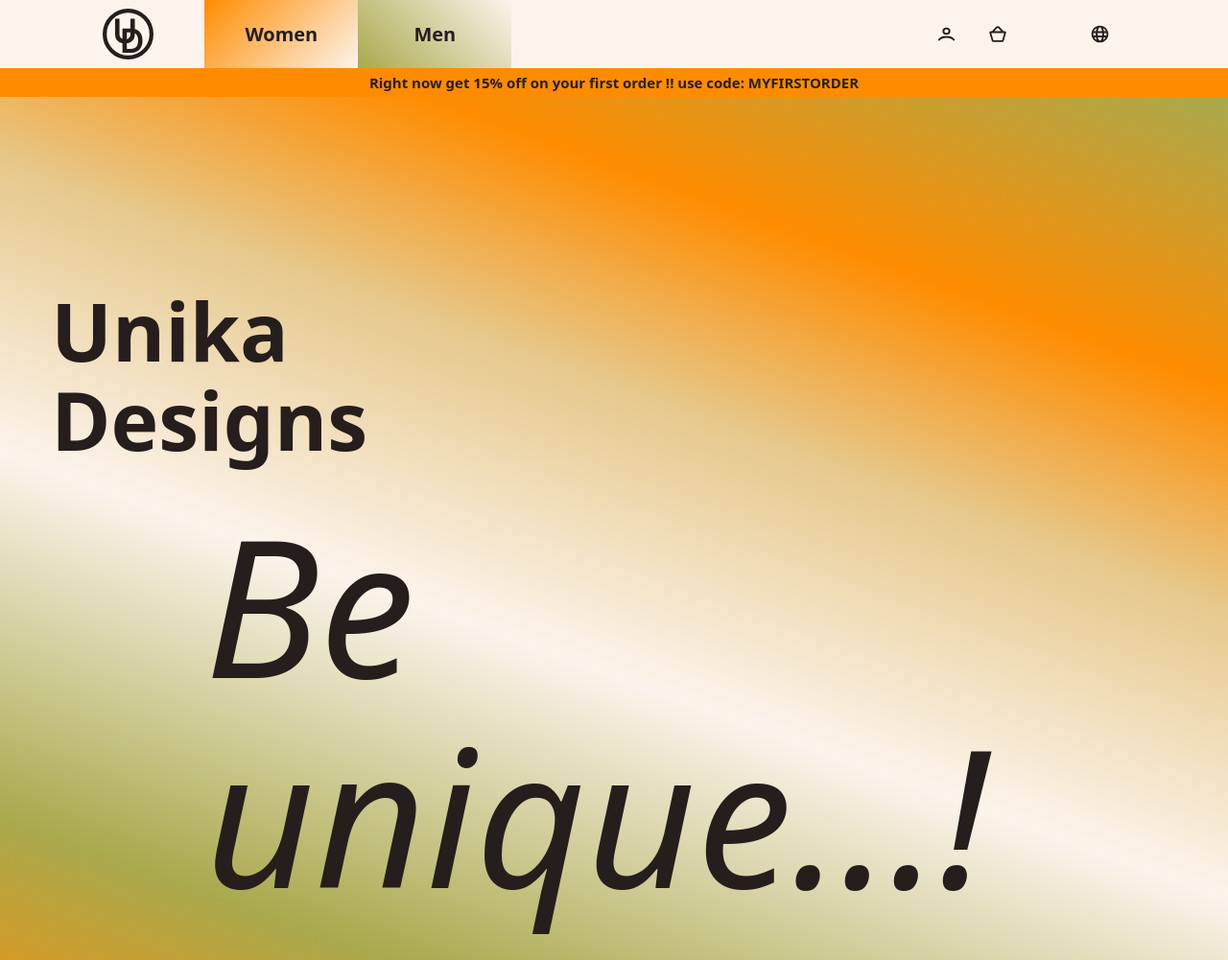
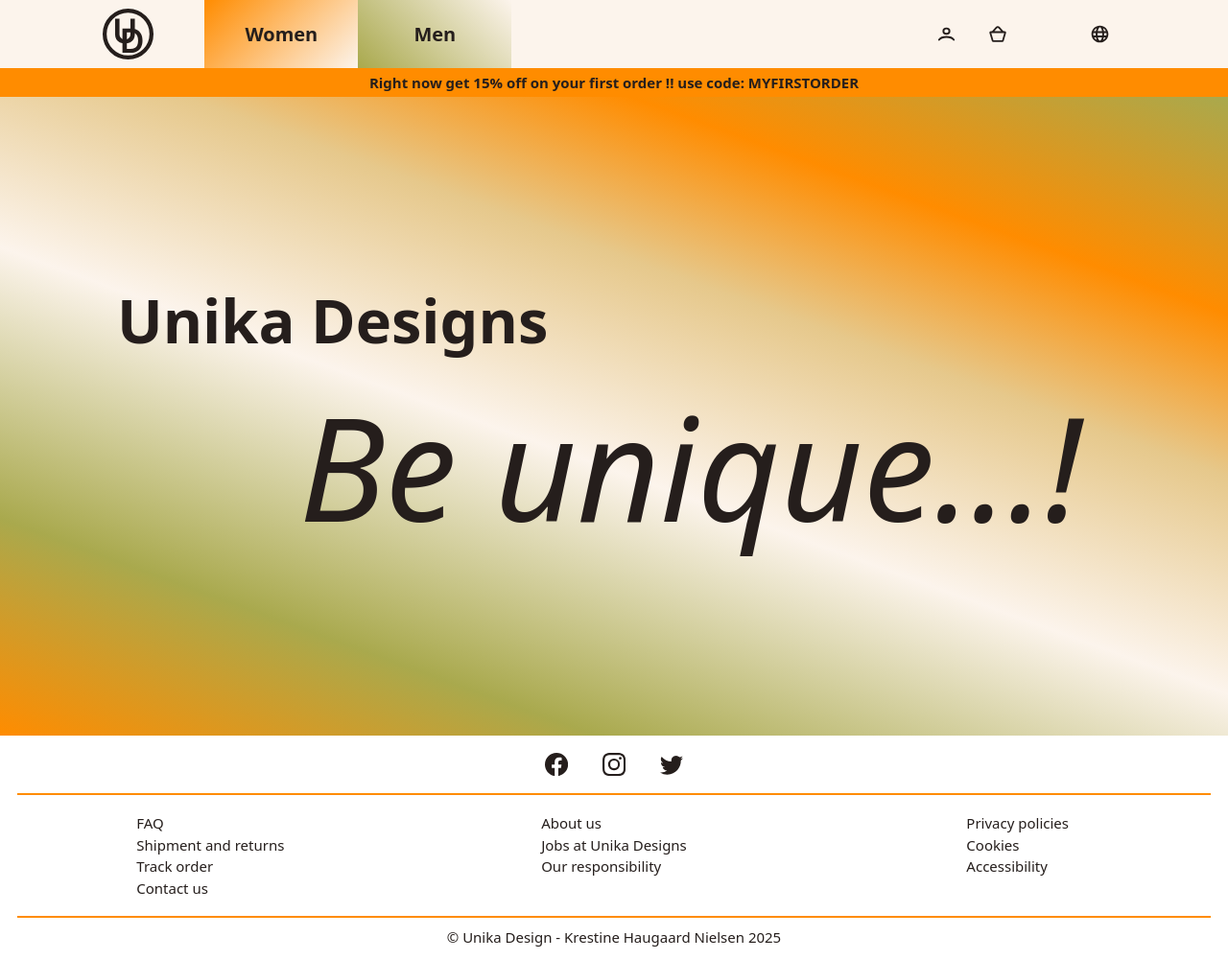
Before and after one commit to krestineHaugaard/ui_webdev_exam_2025, a plain HTML site: page index.html in a window 1280 px wide. Shown: the top 1001 px of the page at 96% size. Drawn offline with Linux system fonts and the light colour scheme; a web font is replaced by a local one.

Commit message:
footer done

```diff
--- a/css/home.css
+++ b/css/home.css
@@ -6,18 +6,26 @@
     > header{
         grid-column: 1 / -1;
         background: var(--frontPage);
+        padding-block: 3rem;
 
         display: grid;
         grid-template-columns: var(--grid-small);
 
         h1{
-            grid-column: 5 / 7;
-            font-size: var(--size-4);
+            grid-column: 1 / 9;
+            margin-block: 0.5rem;
+            margin-inline: auto;
+            font-size: var(--size-2);
+            font-weight: var(--thickFont);
         }
 
         h2{
-            grid-column: 6 / 9;
+            grid-column: 1 / -1;
+            margin-block: 0.5rem;
+            margin-inline: auto;
             font-size: var(--size-3);
+            font-family: var(--fontRubikGlitch);
+            font-style: italic;
         }
     }
 }
@@ -27,16 +35,16 @@
     main{
 
         > header{
-
-            display: grid;
-            grid-template-columns: var(--grid-small);
+            padding-block: 5rem;
 
             h1{
-                grid-column: 5 / 7;
+                margin-block: 1rem;
+                font-size: var(--size-3);
             }
 
             h2{
-                grid-column: 6 / 9;
+                margin-block: 1rem;
+                font-size: var(--size-5);
             }
         }
     }
@@ -47,26 +55,19 @@
     main{
 
         > header{
-
-            display: grid;
             grid-template-columns: var(--grid-big);
             padding-block: 10rem;
 
             h1{
                 grid-column: 2/ -13;
                 margin-block: 1rem;
-                margin-inline: auto;
-                font-size: var(--size-5);
-                font-weight: var(--thickFont);
+                font-size: var(--size-4);
             }
 
             h2{
                 grid-column: 5/ -2;
-                margin-inline: auto;
                 margin-block: 1rem;
-                font-size: var(--size-8);
-                font-family: var(--fontRubikGlitch);
-                font-style: italic;
+                font-size: var(--size-7);
             }
         }
     }
--- a/css/styles.css
+++ b/css/styles.css
@@ -15,7 +15,7 @@
         display: grid;
         grid-template-columns: var(--grid-small);
 
-        img{
+        a{
             grid-column: 2;
             padding-block: 0.5rem;
         }
@@ -62,7 +62,6 @@
                 margin-block: 0.2rem;
             }
         }
-
     }
 
 
@@ -75,6 +74,69 @@
     footer{
         display: grid;
         grid-template-columns: var(--grid-small);
+        gap: 0.5rem;
+        padding-inline: 0.5rem;
+
+        .social-media{
+            grid-column: 1/-1;
+            grid-row: 1;
+            display: flex;
+            flex-direction: row;
+            gap: 1rem;
+            justify-content: center;
+            border-bottom: 2px solid var(--accentColTwo);
+            padding: 0.5rem;
+
+            svg{
+                width: 8%;
+                height: auto;
+            }
+        }
+
+        section{
+            p, svg{
+                cursor: pointer;
+            }
+        }
+
+        .question-section{
+            grid-column: 1/5;
+            grid-row: 2;
+            place-self: start center;
+
+            p{
+                 font-size: var(--size--1);
+            }
+        }
+
+        .about-section{
+            grid-column: 5/9;
+            grid-row: 2;
+            place-self: start center;
+
+            p{
+                 font-size: var(--size--1);
+            }
+        }
+
+        .policies-section{
+            grid-column: -1/-5;
+            grid-row: 2;
+            place-self: start center;
+
+            p{
+                 font-size: var(--size--1);
+            }
+        }
+
+        > p{
+            grid-column: 1/-1;
+            grid-row: 3;
+            text-align: center;
+            font-size: var(--size--1);
+            border-top: 2px solid var(--accentColTwo);
+            padding: 0.5rem;
+        }
 
     }
 
@@ -84,52 +146,29 @@
     body {
 
         > header{
-            display: grid;
-            grid-template-columns: var(--grid-small);
-
-            img{
-                grid-column: 2;
-            }
 
             button{
 
                 img{
                     width: 50%;
                     height: auto;
-                    place-self: center;
                 }
             }
-
-            button.btn-category-woman{
-                grid-column: 1/7;
-                grid-row: 2;
-            }
-            button.btn-category-men{
-                grid-column: 7/-1;
-                grid-row: 2;
-            }
-            button.btn-user-profile{
-                grid-column: -6;
-            }
-            button.btn-user-basket{
-                grid-column: -5;
-            }
-            button.btn-user-language{
-                grid-column: -3;
-            }
-
-        }
-
-        main{
-            display: grid;
-            grid-template-columns: var(--grid-small);
-
         }
 
         footer{
-            display: grid;
-            grid-template-columns: var(--grid-small);
+            gap: 1rem;
+            padding-inline: 1rem;
 
+            .social-media{
+                gap: 1rem;
+                padding: 1rem;
+
+                svg{
+                    width: 5%;
+                    height: auto;
+                }
+            }
         }
     }
 }
@@ -138,20 +177,10 @@
     body {
 
         > header{
-            display: grid;
             grid-template-columns: var(--grid-big);
 
-            img{
+            a{
                 grid-column: 3;
-            }
-
-            button{
-
-                img{
-                    width: 50%;
-                    height: auto;
-                    place-self: center;
-                }
             }
 
             button.btn-category-woman{
@@ -174,15 +203,21 @@
 
         }
 
-         main{
-            display: grid;
+        main{
             grid-template-columns: var(--grid-big);
-
         }
 
-        footer{
-            display: grid;
-            grid-template-columns: var(--grid-big);
+       footer{
+
+            .social-media{
+                gap: 2rem;
+
+                svg{
+
+                    width: 2%;
+                    height: auto;
+                }
+            }
 
         }
     }
--- a/index.html
+++ b/index.html
@@ -9,7 +9,7 @@
 </head>
 <body >
     <header>
-        <img src="assets/Group 5.svg" alt="Unika Designs logo">
+        <a aria-label="Unika designs logo" href="index.html"><img aria-hidden="true" src="assets/Group 5.svg" alt="Unika Designs logo"></a>
         <button class="btn-category-woman">Women</button>
         <button class="btn-category-men">Men</button>
         <button class="btn-user-profile"><img src="assets/user-profile-03.svg" alt="User profile"></button>
@@ -30,7 +30,7 @@
         </header>
     </main>
     <footer>
-        <section>
+        <section class="social-media">
             <svg xmlns="http://www.w3.org/2000/svg" width="16" height="16" fill="currentColor" class="bi bi-facebook" viewBox="0 0 16 16">
                 <path d="M16 8.049c0-4.446-3.582-8.05-8-8.05C3.58 0-.002 3.603-.002 8.05c0 4.017 2.926 7.347 6.75 7.951v-5.625h-2.03V8.05H6.75V6.275c0-2.017 1.195-3.131 3.022-3.131.876 0 1.791.157 1.791.157v1.98h-1.009c-.993 0-1.303.621-1.303 1.258v1.51h2.218l-.354 2.326H9.25V16c3.824-.604 6.75-3.934 6.75-7.951z"/>
             </svg>
@@ -41,18 +41,18 @@
                 <path d="M5.026 15c6.038 0 9.341-5.003 9.341-9.334 0-.14 0-.282-.006-.422A6.685 6.685 0 0 0 16 3.542a6.658 6.658 0 0 1-1.889.518 3.301 3.301 0 0 0 1.447-1.817 6.533 6.533 0 0 1-2.087.793A3.286 3.286 0 0 0 7.875 6.03a9.325 9.325 0 0 1-6.767-3.429 3.289 3.289 0 0 0 1.018 4.382A3.323 3.323 0 0 1 .64 6.575v.045a3.288 3.288 0 0 0 2.632 3.218 3.203 3.203 0 0 1-.865.115 3.23 3.23 0 0 1-.614-.057 3.283 3.283 0 0 0 3.067 2.277A6.588 6.588 0 0 1 .78 13.58a6.32 6.32 0 0 1-.78-.045A9.344 9.344 0 0 0 5.026 15z"/>
             </svg>
         </section>
-        <section>
+        <section class="question-section">
             <p>FAQ</p>
             <p>Shipment and returns</p>
             <p>Track order</p>
             <p>Contact us</p>
         </section>
-        <section>
+        <section class="about-section">
             <p>About us</p>
             <p>Jobs at Unika Designs</p>
             <p>Our responsibility</p>
         </section>
-        <section>
+        <section class="policies-section">
             <p>Privacy policies</p>
             <p>Cookies</p>
             <p>Accessibility</p>
```
